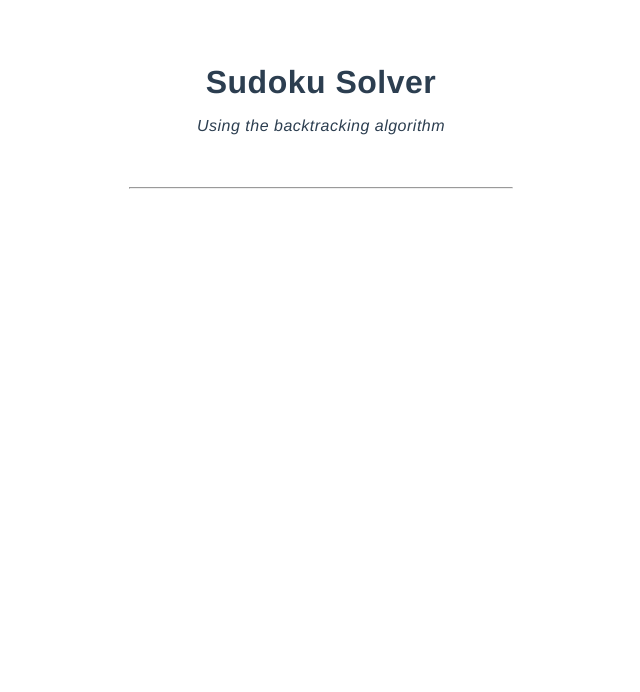
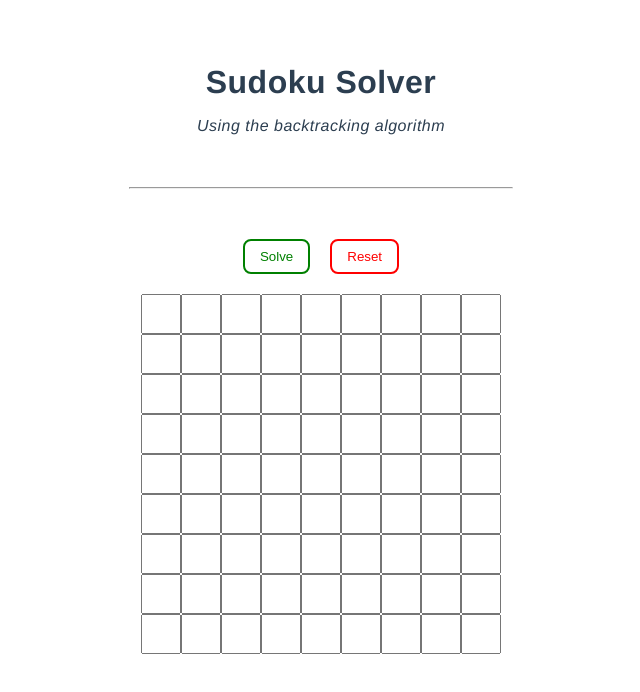
Before and after one commit to EdwardKerckhof/vue-sudoku-solver, a Vue app: page / in a window 1280 px wide. Shown: the top 692 px of the page, without its empty margins (319-959 px from the left). Built offline with nearby package versions, Linux system fonts and the light colour scheme.

Commit message:
Basic frontend and styling

```diff
--- a/src/components/SudokuSolver.vue
+++ b/src/components/SudokuSolver.vue
@@ -1,47 +1,36 @@
-<template></template>
+<template>
+  <div class="container">
+    <form id="sudokuBoardForm" @submit.prevent="solve">
+      <button type="submit">Solve</button>
+      <button @click.prevent="resetBoard">Reset</button>
+
+      <div id="sudokuBoard">
+        <input
+          v-for="i in 81"
+          :key="i"
+          type="number"
+          :ref="
+            (el) => {
+              inputs[i] = el
+            }
+          "
+          maxlength="1"
+          max="9"
+          min="1"
+        />
+      </div>
+    </form>
+  </div>
+</template>
 
 <script lang="ts">
-import { defineComponent, onMounted } from 'vue'
+import { defineComponent, ref } from 'vue'
 
 export default defineComponent({
   name: 'SudokuSolver',
 
   setup() {
-    const board1 = [
-      [null, null, null, null, null, null, null, null, null],
-      [null, null, null, null, null, null, null, null, null],
-      [null, null, null, null, null, null, null, null, null],
-      [null, null, null, null, null, null, null, null, null],
-      [null, null, null, null, null, null, null, null, null],
-      [null, null, null, null, null, null, null, null, null],
-      [null, null, null, null, null, null, null, null, null],
-      [null, null, null, null, null, null, null, null, null],
-      [null, null, null, null, null, null, null, null, null],
-    ]
-
-    const boardInvalid = [
-      [7, 8, null, 4, null, null, 1, 2, 0],
-      [6, null, null, null, 7, 5, null, null, 9],
-      [null, null, null, 6, null, 1, null, 7, 8],
-      [null, null, 7, null, 4, null, 2, 6, 0],
-      [null, null, 1, null, 5, null, 9, 3, 0],
-      [9, null, 4, null, 6, null, null, null, 5],
-      [null, 7, null, 3, null, null, null, 1, 2],
-      [1, 2, null, null, null, 7, 4, null, 0],
-      [null, 4, 9, 2, null, 6, null, null, 7],
-    ]
-
-    const wordlsHardestSudoku = [
-      [8, null, null, null, null, null, null, null, null],
-      [null, null, 3, 6, null, null, null, null, null],
-      [null, 7, null, null, 9, null, 2, null, null],
-      [null, 5, null, null, null, 7, null, null, null],
-      [null, null, null, null, 4, 5, 7, null, null],
-      [null, null, null, 1, null, null, null, 3, null],
-      [null, null, 1, null, null, null, null, 6, 8],
-      [null, null, 8, 5, null, null, null, 1, null],
-      [null, 9, null, null, null, null, 4, null, null],
-    ]
+    const inputs = ref<number[]>([])
 
     const rowsValid = (board: (number | null)[][]) => {
       // checks if any of the rows contain a 0
@@ -154,6 +143,49 @@ export default defineComponent({
       }
     }
 
+    const updateBoard = (board: number[][], valid: boolean) => {
+      let userInputs: Array<string> = []
+      for (let i = 1; i <= board.length; i++) {
+        for (let j = 0; j < board[0].length; j++) {
+          userInputs.push(String(board[i - 1][j]))
+        }
+      }
+
+      inputs.value.forEach((input, i) => {
+        ;((input as unknown) as HTMLInputElement).value = userInputs[i - 1]
+      })
+    }
+
+    const solve = () => {
+      let userBoard: Array<number[]> = [[]]
+      let j = 0
+      for (let i = 1; i <= 81; i++) {
+        const input = ((inputs.value[i] as unknown) as HTMLInputElement).value
+
+        if (((input as unknown) as string) === '')
+          userBoard[j].push((null as unknown) as number)
+        else userBoard[j].push(Number(input))
+
+        if (i % 9 === 0 && i < 81) {
+          userBoard.push([])
+          j++
+        }
+      }
+      console.log(userBoard)
+
+      if (solveBoard(userBoard)) {
+        updateBoard(userBoard, true)
+        console.log('Solution:')
+        printBoardToConsole(userBoard)
+      } else console.log('No solution possible!')
+    }
+
+    const resetBoard = () => {
+      inputs.value.forEach((input) => {
+        ;((input as unknown) as HTMLInputElement).value = ''
+      })
+    }
+
     const printBoardToConsole = (board: (number | null)[][]) => {
       let boardHash = ''
       board.forEach((row: any, i: number) => {
@@ -162,30 +194,66 @@ export default defineComponent({
       console.log(boardHash)
     }
 
-    onMounted(() => {
-      // console.log('Invalid Sudoku:')
-      // printBoardToConsole(boardInvalid)
-      // if (solveBoard(boardInvalid)) {
-      //   console.log('Solution:')
-      //   printBoardToConsole(boardInvalid)
-      // } else console.log('No solution possible!')
-      // console.log('Empty Sudoku:')
-      // printBoardToConsole(board1)
-      // if (solveBoard(board1)) {
-      //   console.log('Solution:')
-      //   printBoardToConsole(board1)
-      // } else console.log('No solution possible!')
-      // console.log('Worlds hardest Sudoku:')
-      // printBoardToConsole(wordlsHardestSudoku)
-      // if (solveBoard(wordlsHardestSudoku)) {
-      //   console.log('Solution:')
-      //   printBoardToConsole(wordlsHardestSudoku)
-      // } else console.log('No solution possible!')
-    })
-
-    return { board1 }
+    return { solve, inputs, resetBoard }
   },
 })
 </script>
 
-<style lang="scss"></style>
+<style lang="scss">
+$red: red;
+$green: green;
+
+.container {
+  display: flex;
+  justify-content: center;
+
+  #sudokuBoard {
+    display: grid;
+    grid-template-columns: repeat(9, 40px);
+
+    input {
+      height: 40px;
+      text-align: center;
+      font-size: 16px;
+    }
+    /* Chrome, Safari, Edge, Opera */
+    input::-webkit-outer-spin-button,
+    input::-webkit-inner-spin-button {
+      -webkit-appearance: none;
+      margin: 0;
+    }
+
+    /* Firefox */
+    input[type='number'] {
+      -moz-appearance: textfield;
+    }
+  }
+
+  button {
+    cursor: pointer;
+    margin: 0 10px 20px 10px;
+    background: none;
+    border: 2px solid $red;
+    color: $red;
+    padding: 8px 15px;
+    border-radius: 8px;
+    transition: all 0.2s ease;
+    outline: none;
+
+    &:hover {
+      background: $red;
+      color: white;
+    }
+  }
+
+  button[type='submit'] {
+    border-color: $green;
+    color: $green;
+
+    &:hover {
+      background: $green;
+      color: white;
+    }
+  }
+}
+</style>
```
